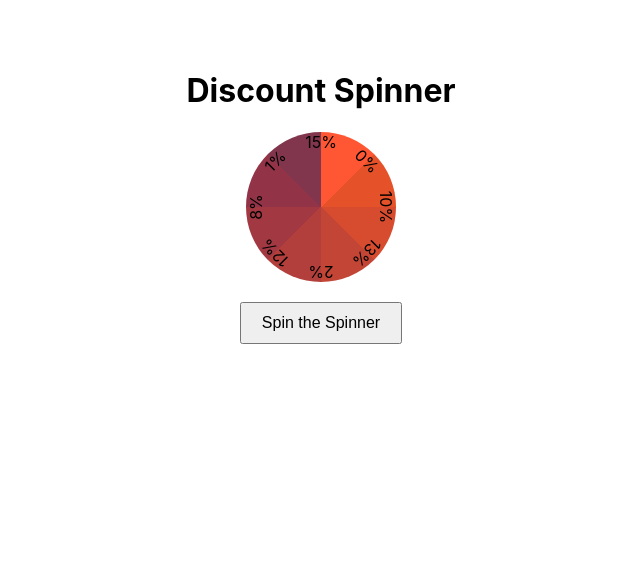
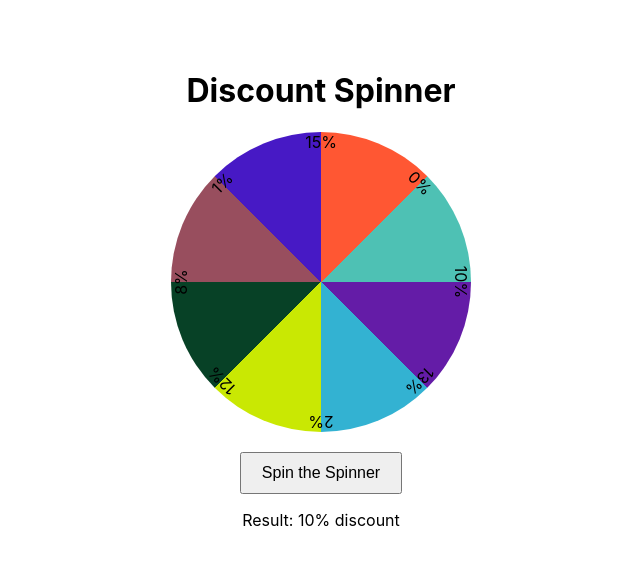
Before and after one commit to annurtasnimislam/discount-spinner, a React (Create React App) app: page / in a window 1280 px wide. Shown: the top 564 px of the page, without its empty margins (319-959 px from the left). Built offline with nearby package versions, Linux system fonts and the light colour scheme.

Commit message:
result shown

```diff
--- a/src/App.css
+++ b/src/App.css
@@ -5,8 +5,8 @@
 
 .spinner-container {
   position: relative;
-  width: 150px;
-  height: 150px;
+  width: 300px;
+  height: 300px;
   margin: 20px auto;
 }
 
@@ -18,13 +18,13 @@
   overflow: hidden;
   background: conic-gradient(
     #ff5733 0% 12.5%,
-    #e55128 12.5% 25%,
-    #d74b2e 25% 37.5%,
-    #c24535 37.5% 50%,
-    #b23f3b 50% 62.5%,
-    #a23942 62.5% 75%,
-    #923348 75% 87.5%,
-    #82364e 87.5% 100%
+    #4ec1b4 12.5% 25%,
+    #641ca7 25% 37.5%,
+    #33b2d2 37.5% 50%,
+    #c9e803 50% 62.5%,
+    #074126 62.5% 75%,
+    #984e5e 75% 87.5%,
+    #4719c5 87.5% 100%
   );
 }
 
@@ -71,7 +71,7 @@
 }
 
 .spin {
-  animation: spin 2s linear infinite;
+  animation: spin 1s linear infinite;
 }
 
 .button-container {
--- a/src/App.js
+++ b/src/App.js
@@ -11,7 +11,7 @@ function App() {
     if (isSpinning) {
       setTimeout(() => {
         setIsSpinning(false);
-      }, 2000);
+      }, 4000);
     }
   }, [isSpinning]);
 
@@ -20,26 +20,24 @@ function App() {
     setIsSpinning(true);
   };
 
-  const renderSlices = () => {
-    return result.map((percentage, index) => (
-      <div
-        key={index}
-        className="slice"
-        style={{
-          transform: `rotate(${index * (360 / 8)}deg)`,
-        }}
-      >
-        <span className="percentage">{percentage}%</span>
-      </div>
-    ));
-  };
+  console.log("result", result);
 
   return (
     <div className="App">
       <h1>Discount Spinner</h1>
       <div className="spinner-container">
         <div className={`spinner ${isSpinning ? "spin" : ""}`}>
-          {renderSlices()}
+          {result.map((percentage, index) => (
+            <div
+              key={index}
+              className="slice"
+              style={{
+                transform: `rotate(${index * (360 / 8)}deg)`,
+              }}
+            >
+              <span className="percentage">{percentage}%</span>
+            </div>
+          ))}
         </div>
       </div>
       <div className="button-container">
@@ -47,9 +45,7 @@ function App() {
           {isSpinning ? "Spinning..." : "Spin the Spinner"}
         </button>
       </div>
-      {/* {result.length > 0 && !isSpinning && (
-        <p>Result: {result.join(", ")}% discount</p>
-      )} */}
+      {result.length > 0 && !isSpinning && <p>Result: {result[2]}% discount</p>}
     </div>
   );
 }
```
